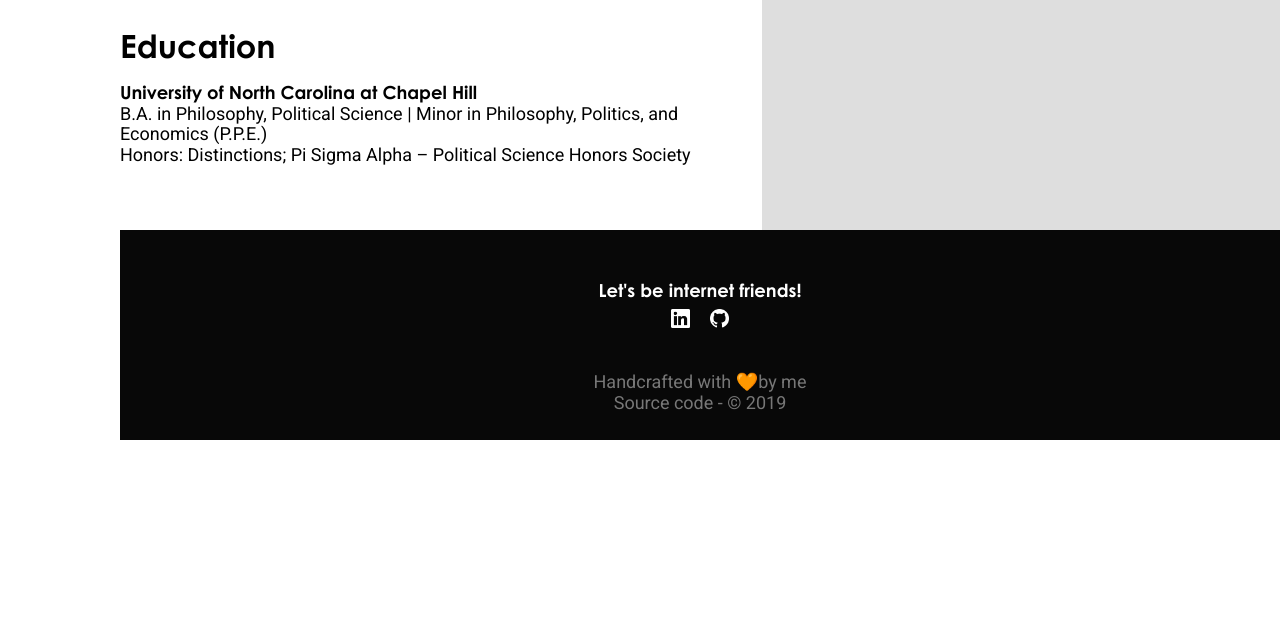
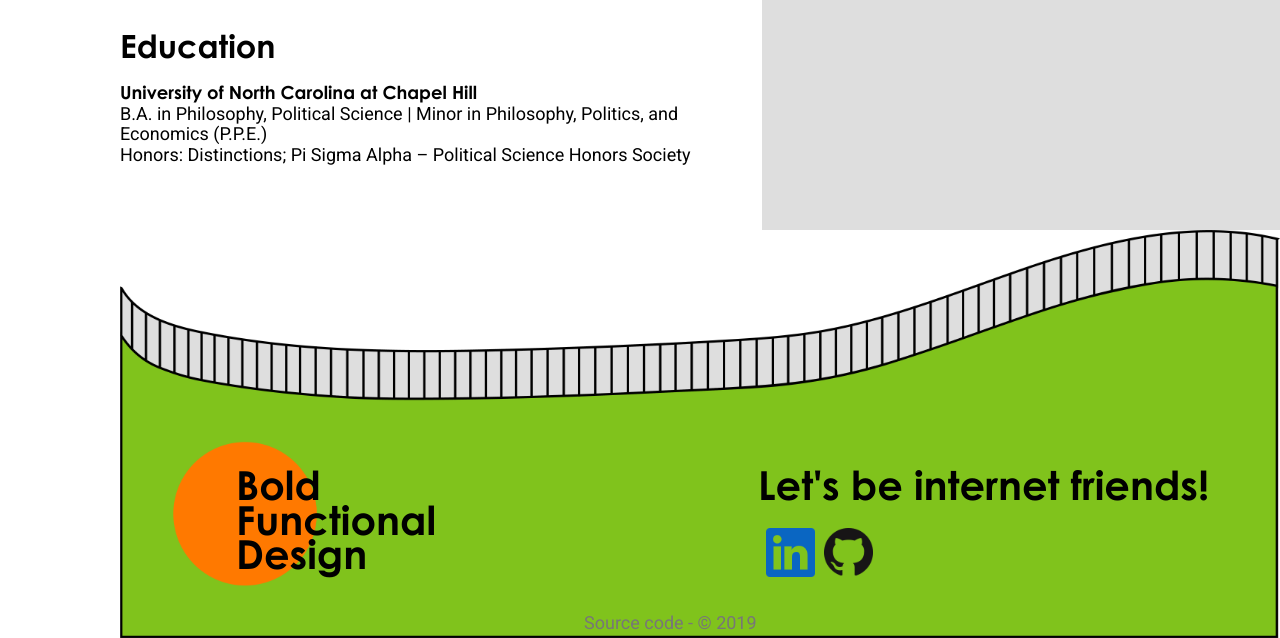
Before and after one commit to bdcostin/portfolio, a Django app: page /resume/ in a window 1280 px wide. Shown: the part 1375-2013 px from the top of the page. Before the commit the page ends 1815 px from the top, so only its background shows below. Run offline with Django 3.2, Linux system fonts and the light colour scheme; some libraries are stand-ins or nearby versions.

Commit message:
changes to footer

```diff
--- a/core/templates/base.html
+++ b/core/templates/base.html
@@ -60,16 +60,15 @@
         </div>
     </body>
     <footer class="main">
-        <div class="footer-box">
-            <div class="pb4 tc">
-                <div class="header-font white">Let's be internet friends!</div>
-                <a href="https://www.linkedin.com/in/bailey-costin-7745b8179/" target="_blank"><img class="footer-icons pa2" src="{% static '/img/linkedin_white.png' %}" alt="The LinkedIn logo."></a>
-                <a href="https://github.com/bdcostin" target="_blank"><img class="footer-icons pa2" src="{% static '/img/github_white.png' %}" alt="The GitHub logo."></a>
-            </div>
-            <div class="tc mb3">
-                <div class="body-font gray">Handcrafted with 🧡by me</div>
-                <div class="body-font gray"><a class="gray link" href="https://github.com/bdcostin/portfolio" target="_blank">Source code</a> - © 2019</div>
-            </div>
+        <div class="footer">
+            <img class="center-fit mr7" src="{% static '/img/footer.png' %}" alt="">
+            <div class="footer-header1">Bold</div>
+            <div class="footer-header2">Functional</div>
+            <div class="footer-header3">Design</div>
+            <div class="footer-connect">Let's be internet friends!</div>
+            <a href="https://www.linkedin.com/in/bailey-costin-7745b8179/" class="footer-icon1 pa2" target="_blank"><img src="{% static '/img/linkedin_blue.png' %}" alt="The LinkedIn logo."></a>
+            <a href="https://github.com/bdcostin" class="footer-icon2 pa2" target="_blank"><img src="{% static '/img/github_black.png' %}" alt="The GitHub logo."></a>
+            <div class="fine-print body-font gray"><a class="gray link" href="https://github.com/bdcostin/portfolio" target="_blank">Source code</a> - © 2019</div>
         </div>
     </footer>
 </html>
--- a/static/css/styles.css
+++ b/static/css/styles.css
@@ -340,16 +340,69 @@
     color: #FF7900;
 }
 
-.footer-box {
-    width: 100%;
-    padding: 50px 50px 10px 50px;
-    margin-top: 0;
-    background-color: #080808;
+.footer {
+    position: absolute;
+    display: grid;
 }
 
-.footer-icons {
-    width: 35px;
-    height: 35px;
+.center-fit {
+    max-width: 100%;
+    max-height: 100vh;
+    margin: auto;
+}
+
+.footer-header1 {
+    position: absolute;
+    font-family: 'century-gothic-bold', sans-serif;
+    font-size: 40px;
+    margin-top: 20%;
+    margin-left: 10%;
+}
+
+.footer-header2 {
+    position: absolute;
+    font-family: 'century-gothic-bold', sans-serif;
+    font-size: 40px;
+    margin-top: 23%;
+    margin-left: 10%;
+}
+
+.footer-header3 {
+    position: absolute;
+    font-family: 'century-gothic-bold', sans-serif;
+    font-size: 40px;
+    margin-top: 26%;
+    margin-left: 10%;
+}
+
+.footer-connect {
+    position: absolute;
+    font-family: 'century-gothic-bold', sans-serif;
+    font-size: 40px;
+    margin-top: 20%;
+    margin-left: 55%;
+}
+
+.footer-icon1 {
+    position: absolute;
+    margin-top: 25%;
+    margin-left: 55%;
+    width: 65px;
+    height: 65px;
+}
+
+.footer-icon2 {
+    position: absolute;
+    margin-top: 25%;
+    margin-left: 60%;
+    width: 65px;
+    height: 65px;
+}
+
+.fine-print{
+    position: absolute;
+    margin-top: 33%;
+    margin-left: 40%;
 }
 
 .accordion-header {
```
Also changed, not shown: core/templates/core/index.html (+5 -5 lines), static/img/footer.png (added), static/img/platologo2.png (added).
